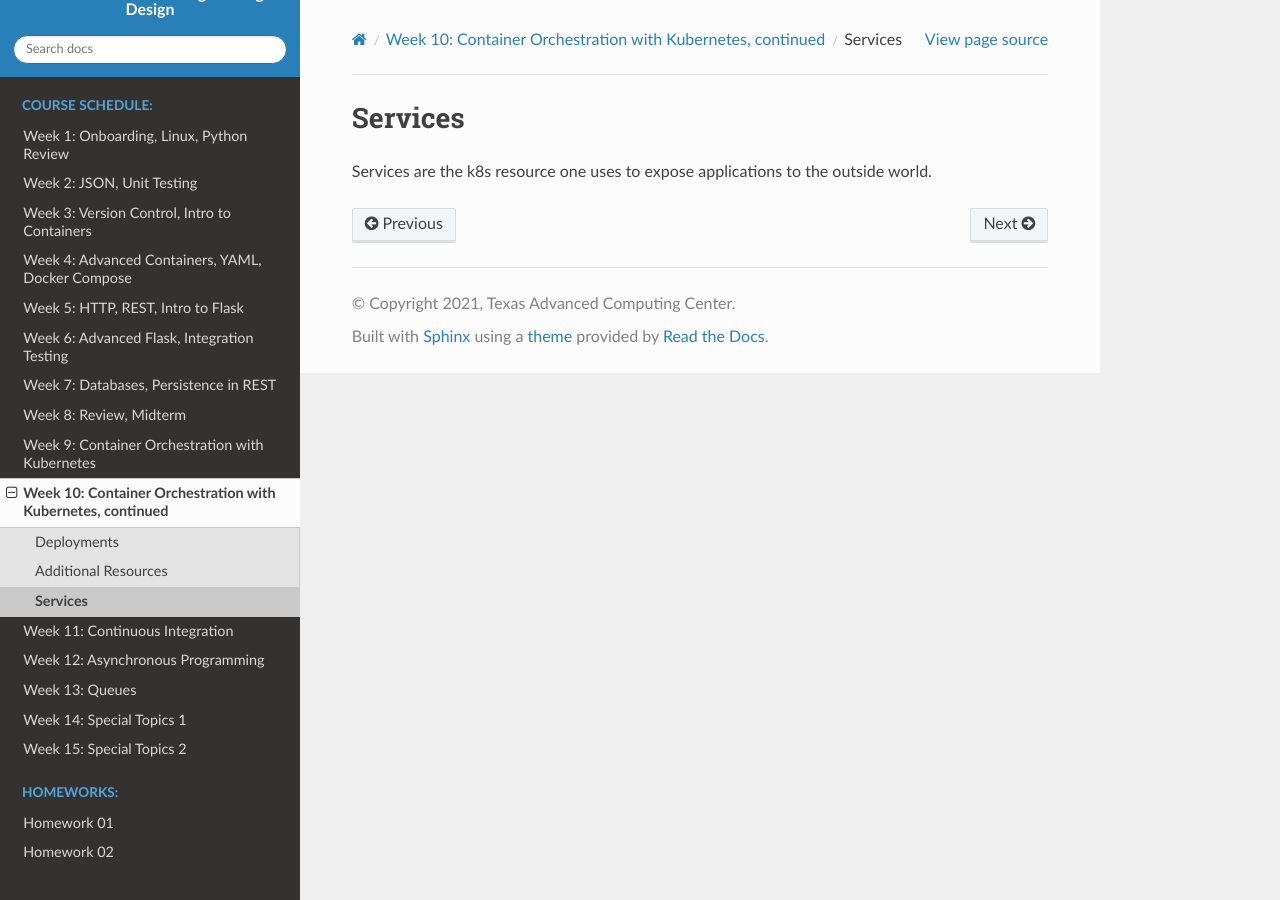
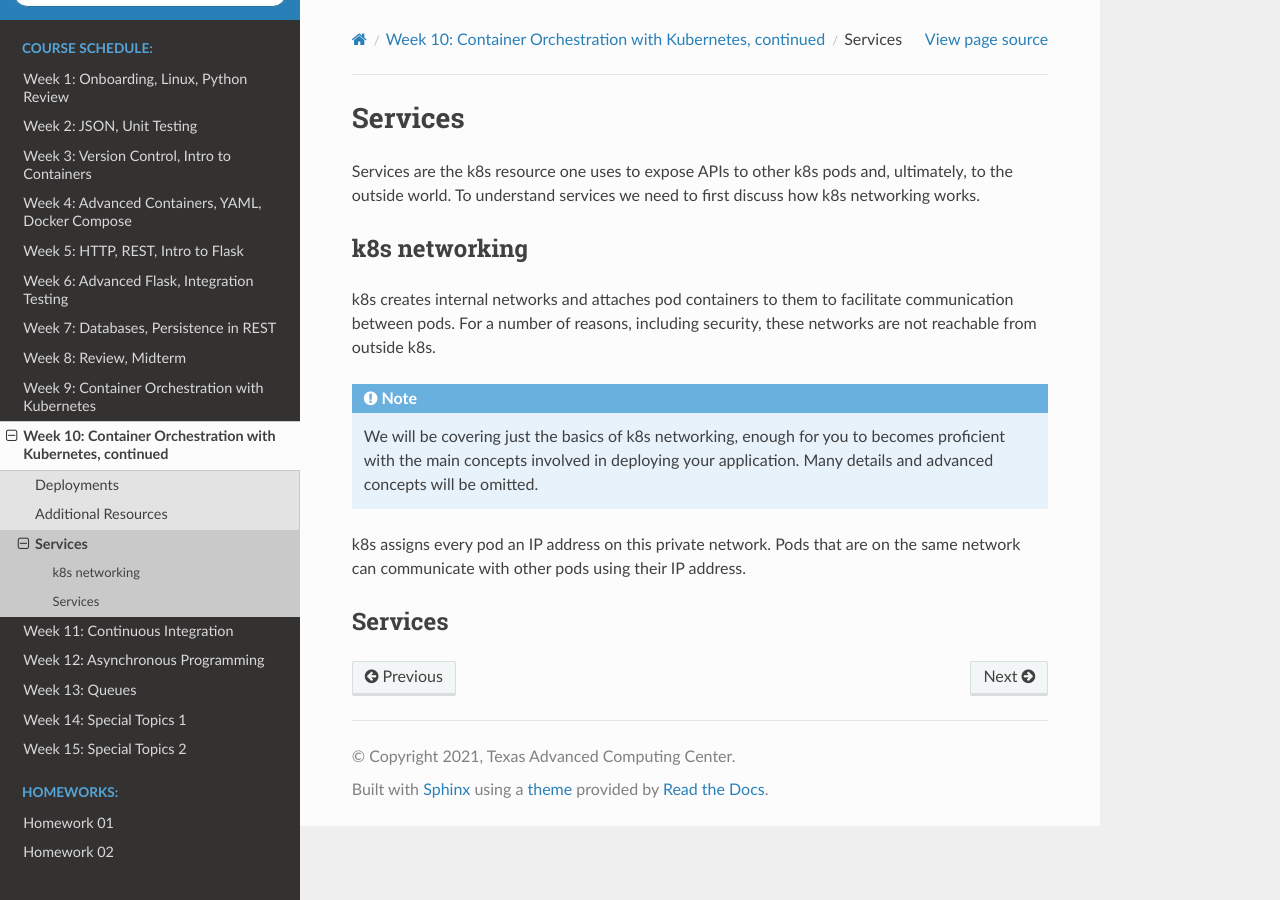
Before and after one commit to TACC/coe-332-sp21, a Sphinx documentation site: the page built from docs/week10/services.rst, in a window 1280 px wide. Built offline with Sphinx 7.4.7 and the Read the Docs theme 2.0.0, drawn with Linux system fonts in a browser that asks for light colours.

Commit message:
initial service content.

```diff
--- a/docs/week10/services.rst
+++ b/docs/week10/services.rst
@@ -1,4 +1,23 @@
 Services
 ========
 
-Services are the k8s resource one uses to expose applications to the outside world.
+Services are the k8s resource one uses to expose APIs to other k8s pods and, ultimately, to the outside world. To
+understand services we need to first discuss how k8s networking works.
+
+k8s networking
+--------------
+k8s creates internal networks and attaches pod containers to them to facilitate communication between pods. For a number
+of reasons, including security, these networks are not reachable from outside k8s.
+
+.. note::
+
+  We will be covering just the basics of k8s networking, enough for you to becomes proficient with the main concepts
+  involved in deploying your application. Many details and advanced concepts will be omitted.
+
+k8s assigns every pod an IP address on this private network. Pods that are on the same network can communicate with other
+pods using their IP address.
+
+
+
+Services
+--------
```
